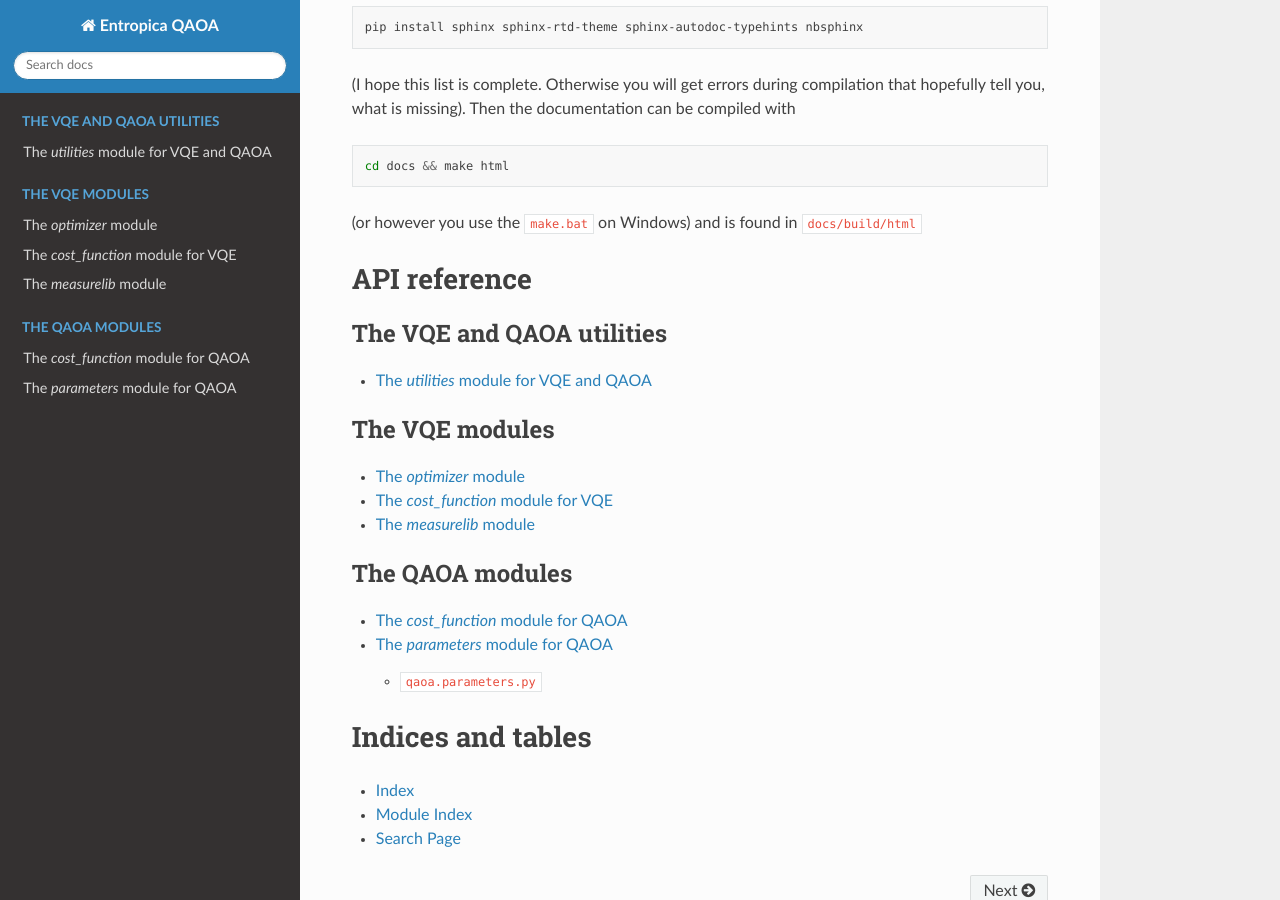
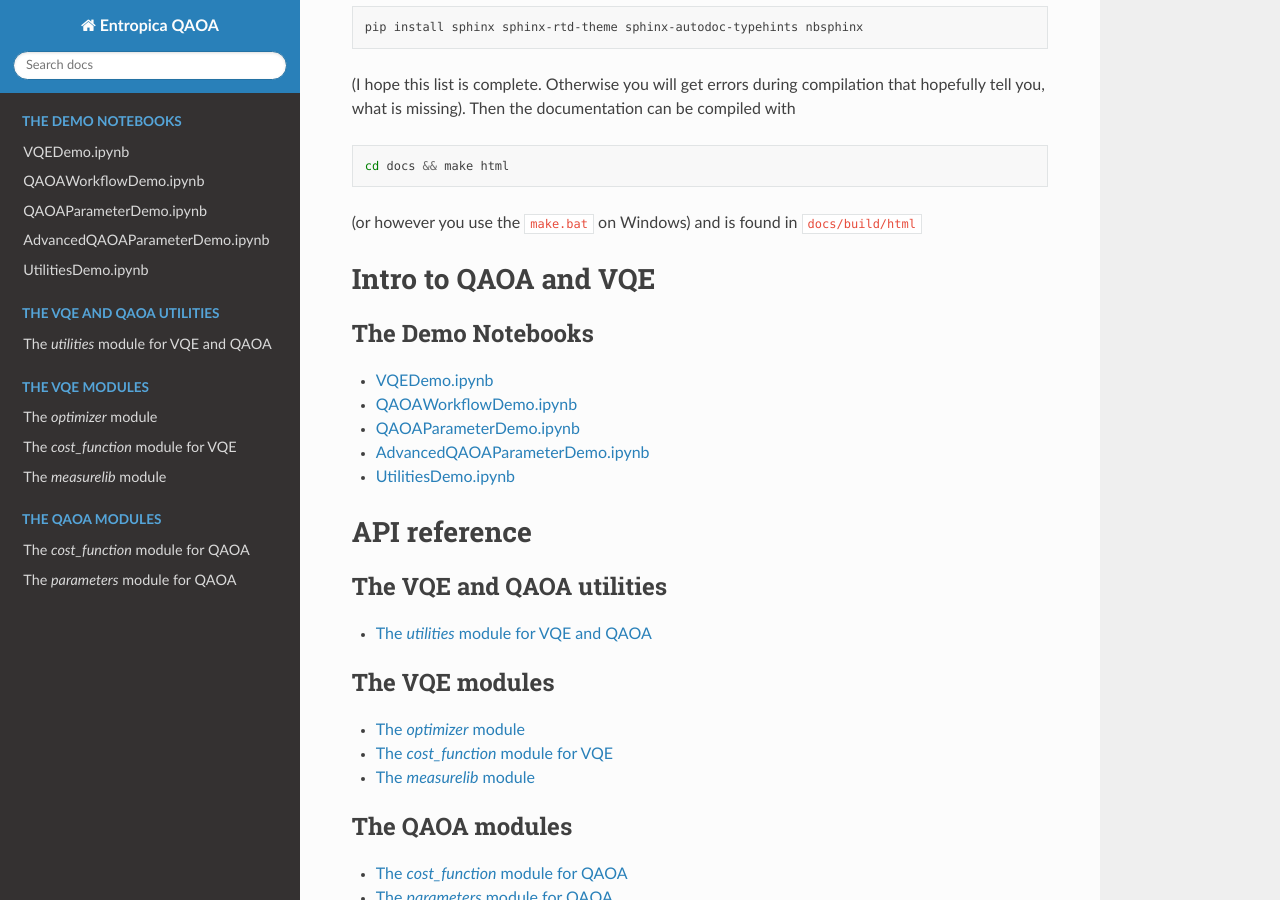
Before and after one commit to entropicalabs/entropica_qaoa, a Sphinx documentation site: the page built from docs/source/index.rst, in a window 1280 px wide and 900 px high, scrolled down 516 px. Built offline with Sphinx 7.4.7 and the Read the Docs theme 2.0.0, drawn with Linux system fonts in a browser that asks for light colours.

Commit message:
added Notebooks to documentation

```diff
--- a/docs/source/index.rst
+++ b/docs/source/index.rst
@@ -40,7 +40,14 @@ Then the documentation can be compiled with
 (or however you use the ``make.bat`` on Windows)
 and is found in ``docs/build/html``
 
+Intro to QAOA and VQE
+=====================
 
+.. toctree::
+   :maxdepth: 2
+   :caption: The Demo Notebooks
+
+   notebooks
 
 API reference
 =============
--- /dev/null
+++ b/docs/source/notebooks.rst
@@ -0,0 +1,33 @@
+VQEDemo.ipynb
+=============
+
+.. raw:: html
+    :file: ../build/VQEDemo.html
+
+
+QAOAWorkflowDemo.ipynb
+======================
+
+.. raw:: html
+    :file: ../build/QAOAWorkflowDemo.html
+
+
+QAOAParameterDemo.ipynb
+=======================
+
+.. raw:: html
+    :file: ../build/QAOAParameterDemo.html
+
+
+AdvancedQAOAParameterDemo.ipynb
+================================
+
+.. raw:: html
+    :file: ../build/AdvancedQAOAParameterDemo.html
+
+
+UtilitiesDemo.ipynb
+===================
+
+.. raw:: html
+    :file: ../build/UtilitiesDemo.html
```
Also changed, not shown: 1 other file.
